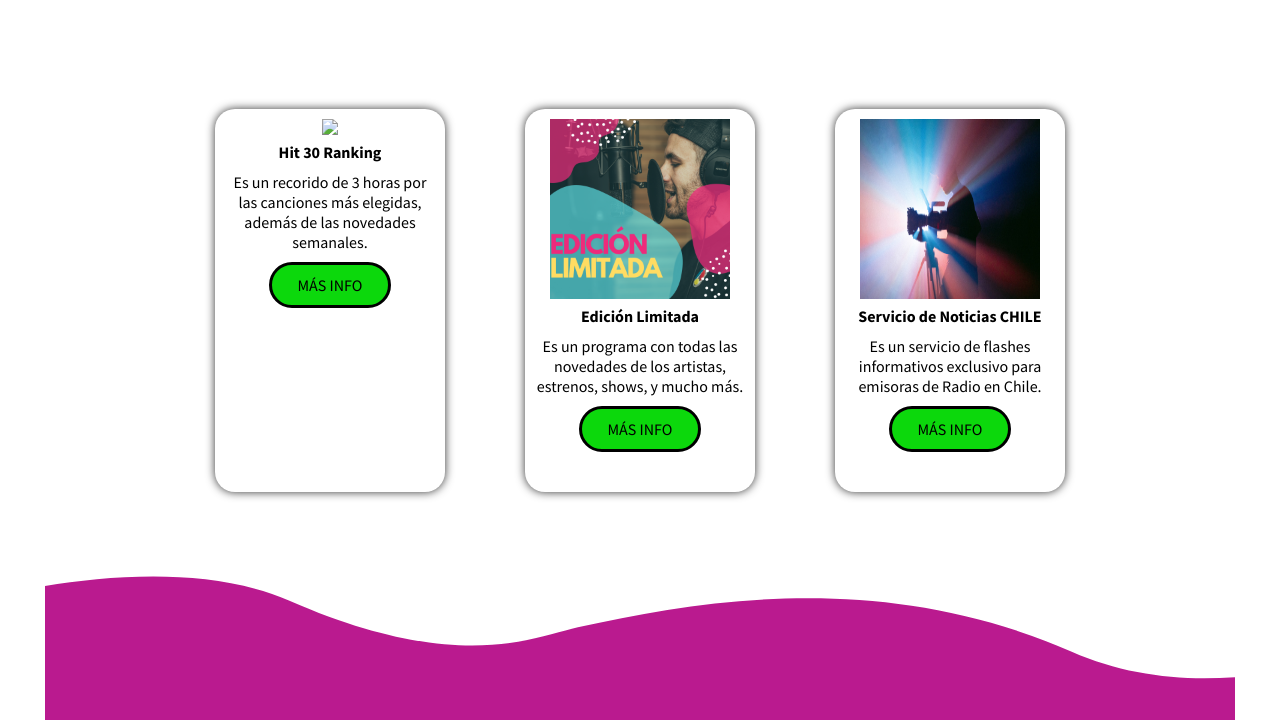
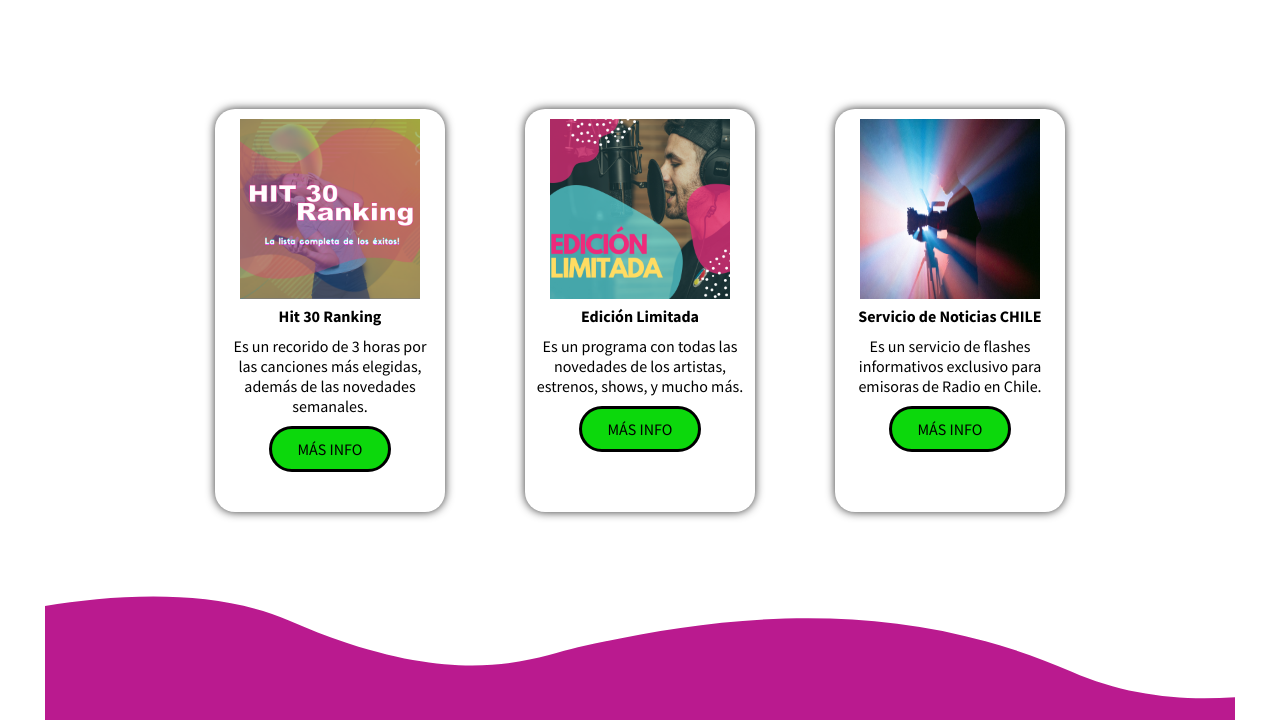
Before and after one commit to Estebanmuchenvicz/MediaZEstudio, a plain HTML site: page index.html in a window 1280 px wide. Shown: the part 884-1604 px from the top of the page. Drawn offline with Linux system fonts and the light colour scheme; the site is published under a folder, as on GitHub Pages, so addresses that start at the root find nothing.

Commit message:
actualización

```diff
--- a/index.html
+++ b/index.html
@@ -110,7 +110,7 @@
 <section class="container-cards cards-destacadas">
 
         <div class="product" id="product_0">
-            <img src="/img/hit-30-ranking.png" class="img-cards" />
+            <img src="img/hit-30-ranking.png" class="img-cards" />
             <div class="card-body">
                 <h4 class="title-cards">Hit 30 Ranking</h4>
                 <p class="description-product">Es un recorido de 3 horas por las canciones más elegidas, además de las novedades semanales.</p>
```
